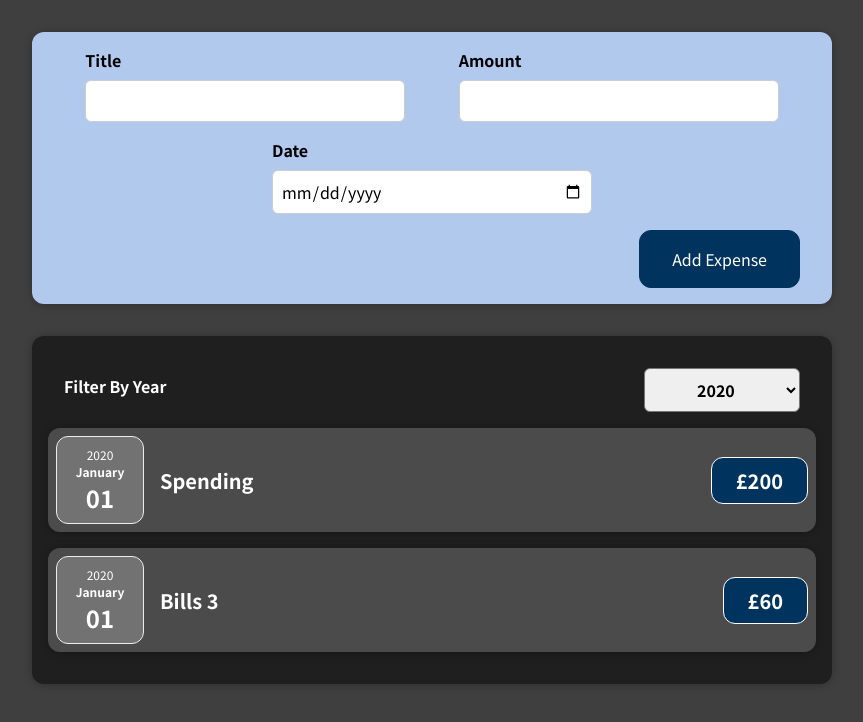
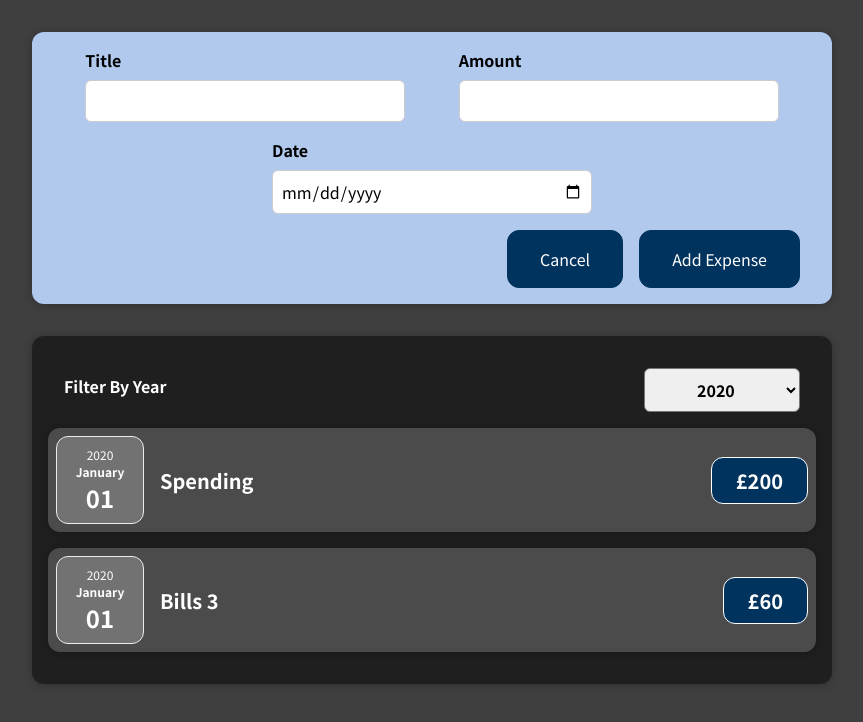
Before and after one commit to JahanU/expense-tracker, a React (Create React App) app: page / in a window 1280 px wide. Shown: the top 722 px of the page, without its empty margins (208-1071 px from the left). Built offline with nearby package versions, Linux system fonts and the light colour scheme.

Commit message:
cancel adding expenses, hide form

```diff
--- a/src/components/newExpenses/NewExpense.js
+++ b/src/components/newExpenses/NewExpense.js
@@ -1,21 +1,30 @@
 import './NewExpense.css';
 import NewExpenseForm from './NewExpenseForm';
+import react, { useState } from 'react';
 
 function NewExpense(props) {
+    const [showForm, setShowForm] = useState(false);
 
     const saveExpenseHandler = (enteredExpenseData) => {
         const expenseData = {
             id: Math.random().toString(),
             ...enteredExpenseData
         }
+        props.onAddNewExpense(expenseData);
+        setShowForm(false);
+    }
 
-        props.onAddNewExpense(expenseData);
+    const addNewExpenseButtonHandler = () => {
+        setShowForm((prevState) => {
+            return !prevState;
+        });
     }
 
     return (
         <div className='new-expense'>
-            <NewExpenseForm onSaveExpenseData={saveExpenseHandler} />
-        </div>
+            {!showForm && <NewExpenseForm onSaveExpenseData={saveExpenseHandler} onCancelNewExpense={addNewExpenseButtonHandler} />}
+            {showForm && <button onClick={addNewExpenseButtonHandler}> Add New Expense</button>}
+        </div >
     );
 }
 
--- a/src/components/newExpenses/NewExpenseForm.js
+++ b/src/components/newExpenses/NewExpenseForm.js
@@ -33,6 +33,11 @@ function ExpenseForm(props) {
         setEnteredDate('');
     }
 
+    const cancelBtnHandler = () => {
+        props.onCancelNewExpense(false);
+    }
+
+
     return (
         <form onSubmit={submitHandler}>
             <div className='new-expense-controls'>
@@ -50,6 +55,7 @@ function ExpenseForm(props) {
                 </div>
             </div>
             <div className='new-expense-actions'>
+                <button type='cancel' onClick={cancelBtnHandler}>Cancel</button>
                 <button type='submit'>Add Expense</button>
             </div>
         </form>
```
Also changed, not shown: 1 other file (tests, documents, lock files or other folders).
